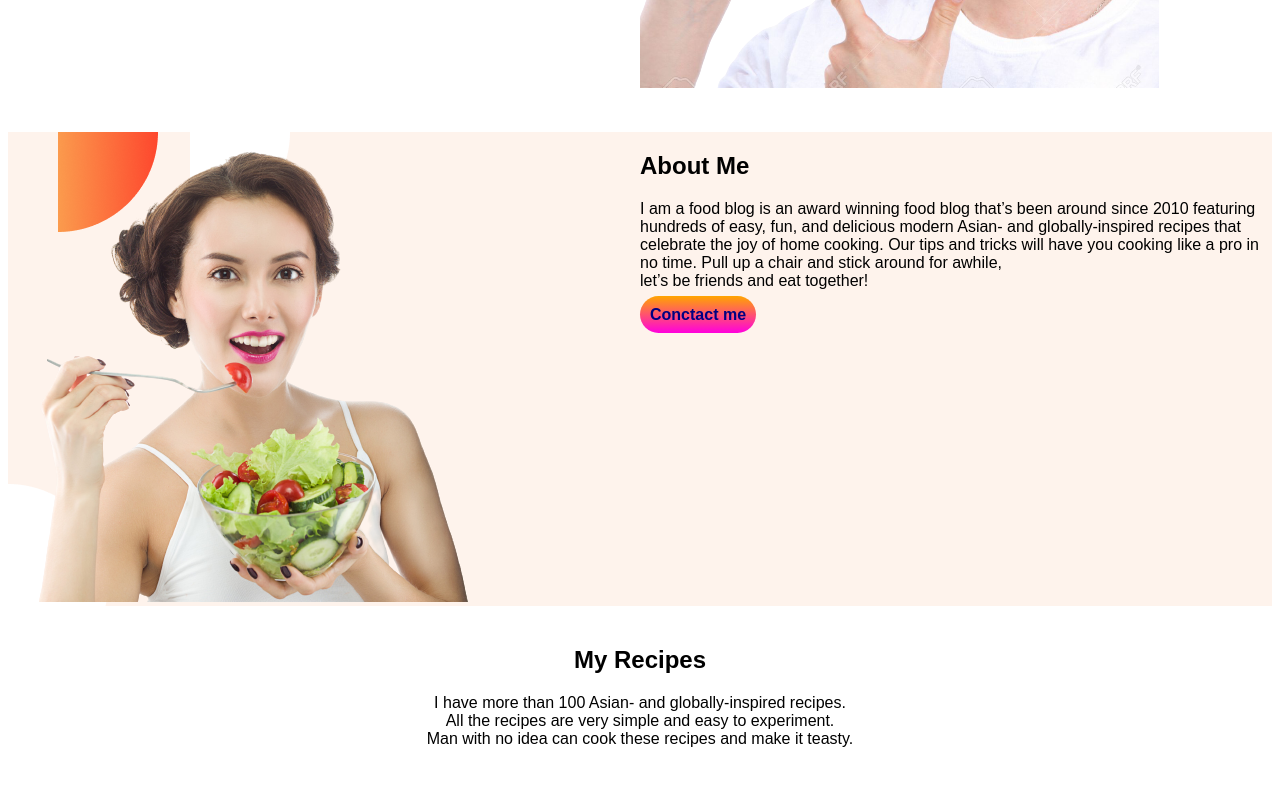
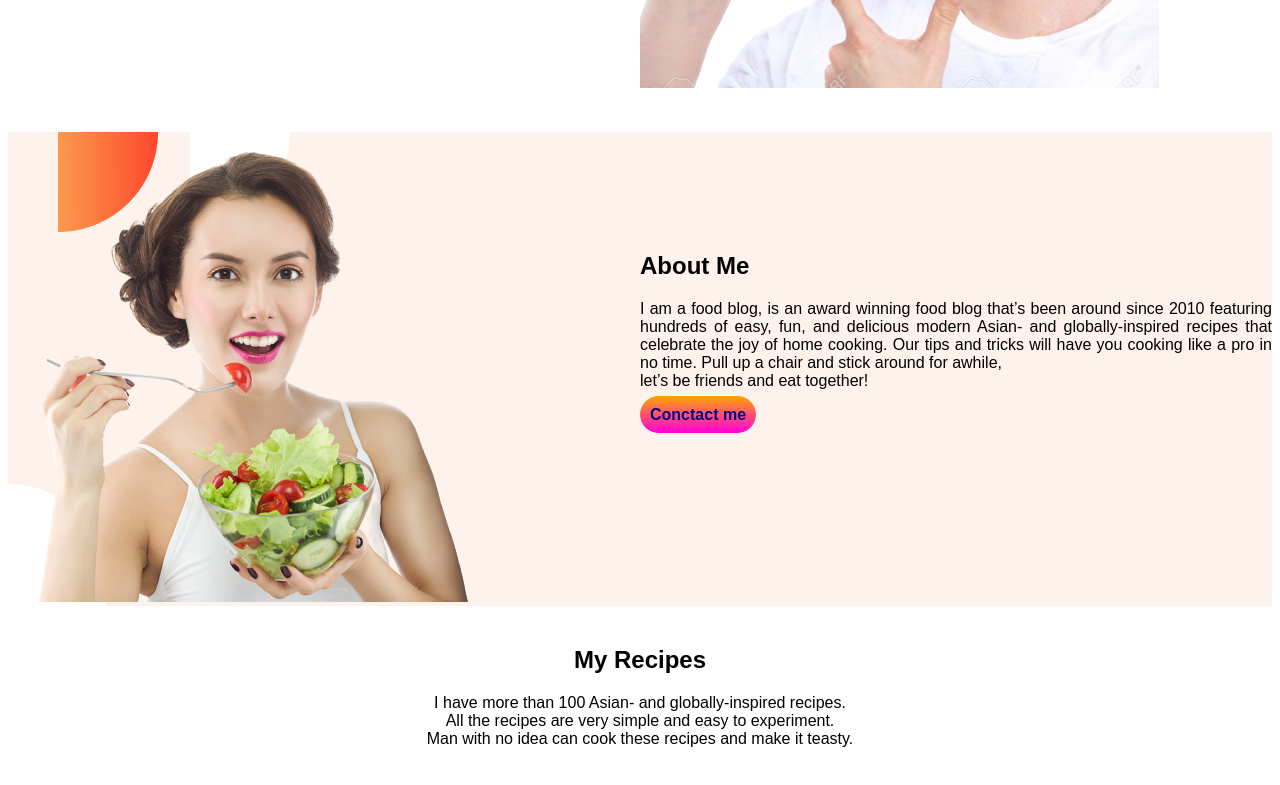
Before and after one commit to Minhajul-Shobuj/first-assignment, a plain HTML site: page index.html in a window 1280 px wide. Shown: the part 420-1205 px from the top of the page. Drawn offline with Linux system fonts and the light colour scheme; a web font is replaced by a local one.

Commit message:
re-chaked

```diff
--- a/index.html
+++ b/index.html
@@ -29,9 +29,9 @@
     </section>
     <section class="flexible middle-sec">
         <div class="half-width"><img src="6667872_preview-removebg-preview.png" alt=""></div>
-        <div class="half-width brief">
+        <div class="half-width introductory">
             <h1 class="strong">About Me</h1>
-            <p>I am a food blog is an award
+            <p>I am a food blog, is an award
                 winning food blog that’s been around since 2010
                 featuring hundreds of easy, fun, and delicious modern
                 Asian- and globally-inspired recipes that celebrate the
```
